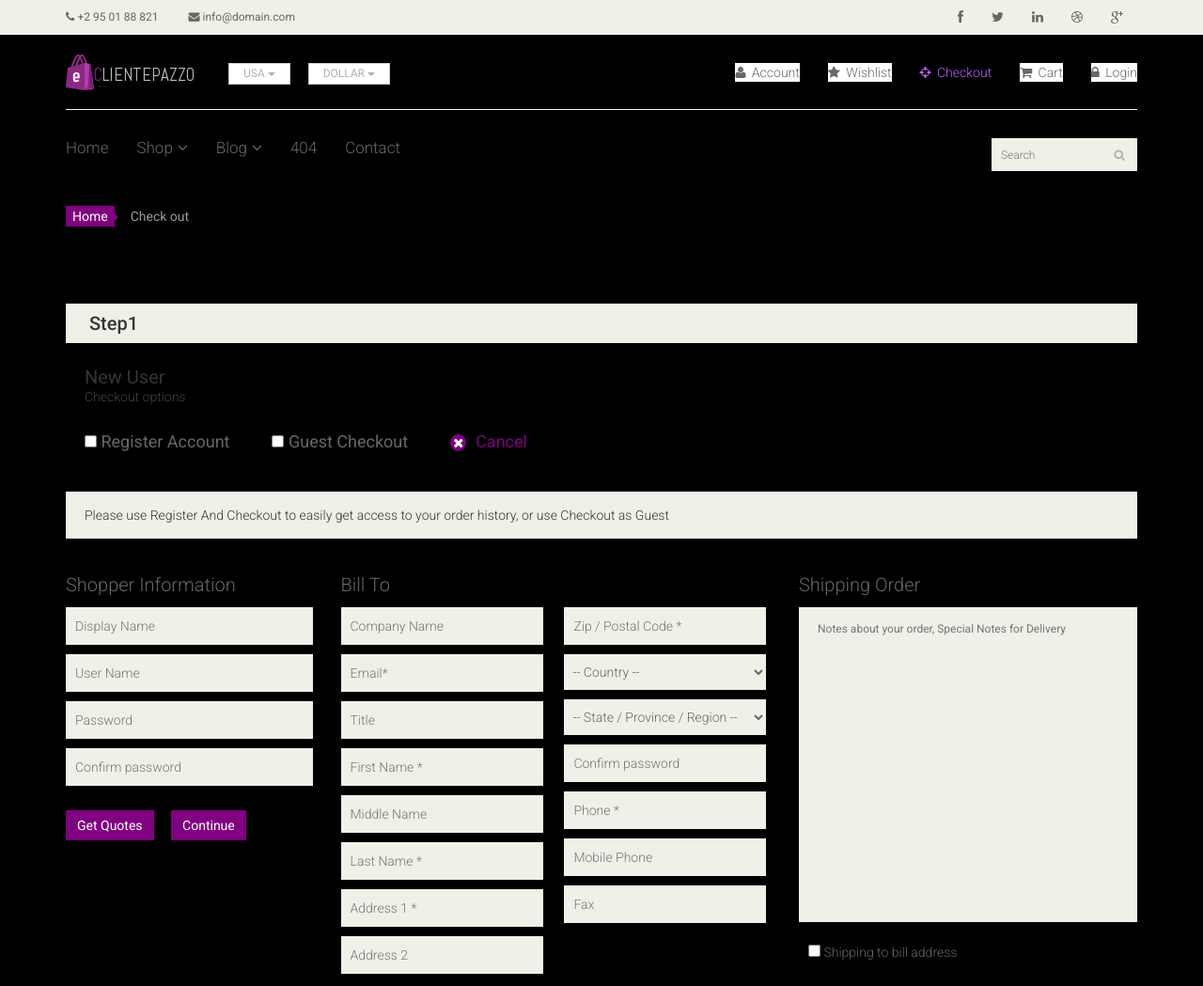
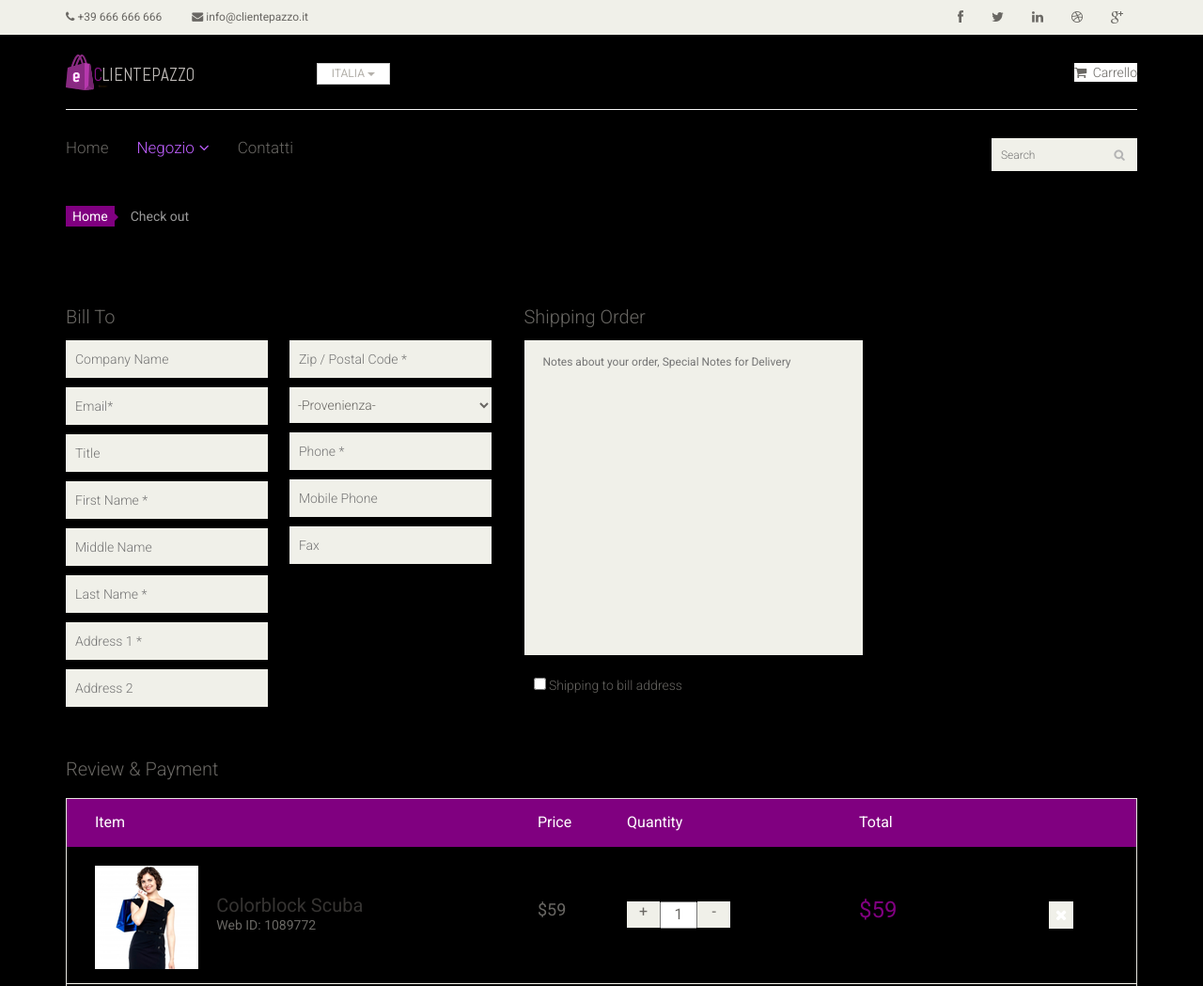
Before and after one commit to danielecracco/ecommerce, a plain HTML site: page checkout.html in a window 1280 px wide. Shown: the top 1049 px of the page at 94% size. Drawn offline with Linux system fonts and the light colour scheme.

Commit message:
Le robe di Ale

```diff
--- a/cart.html
+++ b/cart.html
@@ -9,7 +9,7 @@
     <link href="css/bootstrap.min.css" rel="stylesheet">
     <link href="css/font-awesome.min.css" rel="stylesheet">
     <link href="css/prettyPhoto.css" rel="stylesheet">
-    <link href="css/price-range.css" rel="stylesheet">
+   <!-- <link href="css/price-range.css" rel="stylesheet">-->
     <link href="css/animate.css" rel="stylesheet">
 	<link href="css/main.css" rel="stylesheet">
 	<link href="css/responsive.css" rel="stylesheet">
@@ -25,26 +25,28 @@
 </head><!--/head-->
 
 <body>
-	<header id="header"><!--header-->
-		<div class="header_top"><!--header_top-->
+    <header id="header">
+        <!--header-->
+        <div class="header_top">
+            <!--header_top-->
             <div class="container">
                 <div class="row">
                     <div class="col-sm-6">
                         <div class="contactinfo">
                             <ul class="nav nav-pills">
-								<li><a href=""><i class="fa fa-phone"></i> +2 95 01 88 821</a></li>
-								<li><a href=""><i class="fa fa-envelope"></i> info@domain.com</a></li>
+                                <li><a href="#"><i class="fa fa-phone"></i> +39 666 666 666</a></li>
+                                <li><a href="#"><i class="fa fa-envelope"></i> info@clientepazzo.it</a></li>
                             </ul>
                         </div>
                     </div>
                     <div class="col-sm-6">
                         <div class="social-icons pull-right">
                             <ul class="nav navbar-nav">
-								<li><a href=""><i class="fa fa-facebook"></i></a></li>
-								<li><a href=""><i class="fa fa-twitter"></i></a></li>
-								<li><a href=""><i class="fa fa-linkedin"></i></a></li>
-								<li><a href=""><i class="fa fa-dribbble"></i></a></li>
-								<li><a href=""><i class="fa fa-google-plus"></i></a></li>
+                                <li><a href="#"><i class="fa fa-facebook"></i></a></li>
+                                <li><a href="#"><i class="fa fa-twitter"></i></a></li>
+                                <li><a href="#"><i class="fa fa-linkedin"></i></a></li>
+                                <li><a href="#"><i class="fa fa-dribbble"></i></a></li>
+                                <li><a href="#"><i class="fa fa-google-plus"></i></a></li>
                             </ul>
                         </div>
                     </div>
@@ -52,7 +54,8 @@
             </div>
         </div><!--/header_top-->
 
-		<div class="header-middle"><!--header-middle-->
+        <div class="header-middle">
+            <!--header-middle-->
             <div class="container">
                 <div class="row">
                     <div class="col-sm-4">
@@ -62,35 +65,24 @@
                         <div class="btn-group pull-right">
                             <div class="btn-group">
                                 <button type="button" class="btn btn-default dropdown-toggle usa" data-toggle="dropdown">
-									USA
+                                    ITALIA
                                     <span class="caret"></span>
                                 </button>
                                 <ul class="dropdown-menu">
-									<li><a href="">Canada</a></li>
-									<li><a href="">UK</a></li>
+                                    <li><a href="#">Italia</a></li>
+                                    <li><a href="#">Estero</a></li>
                                 </ul>
                             </div>
 
-							<div class="btn-group">
-								<button type="button" class="btn btn-default dropdown-toggle usa" data-toggle="dropdown">
-									DOLLAR
-									<span class="caret"></span>
-								</button>
-								<ul class="dropdown-menu">
-									<li><a href="">Canadian Dollar</a></li>
-									<li><a href="">Pound</a></li>
-								</ul>
-							</div>
+
                         </div>
                     </div>
                     <div class="col-sm-8">
                         <div class="shop-menu pull-right">
                             <ul class="nav navbar-nav">
-								<li><a href=""><i class="fa fa-user"></i> Account</a></li>
-								<li><a href=""><i class="fa fa-star"></i> Wishlist</a></li>
-								<li><a href="checkout.html"><i class="fa fa-crosshairs"></i> Checkout</a></li>
-								<li><a href="cart.html" class="active"><i class="fa fa-shopping-cart"></i> Cart</a></li>
-								<li><a href="login.html"><i class="fa fa-lock"></i> Login</a></li>
+
+                                <li><a href="cart.html"><i class="fa fa-shopping-cart"></i> Carrello</a></li>
+
                             </ul>
                         </div>
                     </div>
@@ -98,7 +90,8 @@
             </div>
         </div><!--/header-middle-->
 
-		<div class="header-bottom"><!--header-bottom-->
+        <div class="header-bottom">
+            <!--header-bottom-->
             <div class="container">
                 <div class="row">
                     <div class="col-sm-9">
@@ -113,29 +106,20 @@
                         <div class="mainmenu pull-left">
                             <ul class="nav navbar-nav collapse navbar-collapse">
                                 <li><a href="index.html">Home</a></li>
-								<li class="dropdown"><a href="#">Shop<i class="fa fa-angle-down"></i></a>
+                                <li class="dropdown">
+                                    <a href="#" class="active">Negozio<i class="fa fa-angle-down"></i></a>
                                     <ul role="menu" class="sub-menu">
-                                        <li><a href="shop.html">Products</a></li>
-										<li><a href="product-details.html">Product Details</a></li>
-										<li><a href="checkout.html">Checkout</a></li>
-										<li><a href="cart.html" class="active">Cart</a></li>
-										<li><a href="login.html">Login</a></li>
+                                        <li><a href="shop.html" class="active">Abbigliamento</a></li> <!-- cambiare nome file -->
+                                        <li><a href="antiquariato.html">Antiquariato</a></li>  <!-- cambiare nome file -->
                                     </ul>
                                 </li>
-								<li class="dropdown"><a href="#">Blog<i class="fa fa-angle-down"></i></a>
-                                    <ul role="menu" class="sub-menu">
-                                        <li><a href="blog.html">Blog List</a></li>
-										<li><a href="blog-single.html">Blog Single</a></li>
-                                    </ul>
-                                </li>
-								<li><a href="404.html">404</a></li>
-								<li><a href="contact-us.html">Contact</a></li>
+                                <li><a href="contact-us.html">Contatti</a></li>
                             </ul>
                         </div>
                     </div>
                     <div class="col-sm-3">
                         <div class="search_box pull-right">
-							<input type="text" placeholder="Search"/>
+                            <input type="text" placeholder="Search" />
                         </div>
                     </div>
                 </div>
@@ -316,7 +300,7 @@
 							<li>Total <span>$61</span></li>
 						</ul>
 							<a class="btn btn-default update" href="">Update</a>
-							<a class="btn btn-default check_out" href="">Check Out</a>
+							<a class="btn btn-default check_out" href="checkout.html">Check Out</a>
 					</div>
 				</div>
 			</div>
--- a/checkout.html
+++ b/checkout.html
@@ -25,26 +25,28 @@
 </head><!--/head-->
 
 <body>
-	<header id="header"><!--header-->
-		<div class="header_top"><!--header_top-->
+    <header id="header">
+        <!--header-->
+        <div class="header_top">
+            <!--header_top-->
             <div class="container">
                 <div class="row">
                     <div class="col-sm-6">
                         <div class="contactinfo">
                             <ul class="nav nav-pills">
-								<li><a href=""><i class="fa fa-phone"></i> +2 95 01 88 821</a></li>
-								<li><a href=""><i class="fa fa-envelope"></i> info@domain.com</a></li>
+                                <li><a href="#"><i class="fa fa-phone"></i> +39 666 666 666</a></li>
+                                <li><a href="#"><i class="fa fa-envelope"></i> info@clientepazzo.it</a></li>
                             </ul>
                         </div>
                     </div>
                     <div class="col-sm-6">
                         <div class="social-icons pull-right">
                             <ul class="nav navbar-nav">
-								<li><a href=""><i class="fa fa-facebook"></i></a></li>
-								<li><a href=""><i class="fa fa-twitter"></i></a></li>
-								<li><a href=""><i class="fa fa-linkedin"></i></a></li>
-								<li><a href=""><i class="fa fa-dribbble"></i></a></li>
-								<li><a href=""><i class="fa fa-google-plus"></i></a></li>
+                                <li><a href="#"><i class="fa fa-facebook"></i></a></li>
+                                <li><a href="#"><i class="fa fa-twitter"></i></a></li>
+                                <li><a href="#"><i class="fa fa-linkedin"></i></a></li>
+                                <li><a href="#"><i class="fa fa-dribbble"></i></a></li>
+                                <li><a href="#"><i class="fa fa-google-plus"></i></a></li>
                             </ul>
                         </div>
                     </div>
@@ -52,7 +54,8 @@
             </div>
         </div><!--/header_top-->
 
-		<div class="header-middle"><!--header-middle-->
+        <div class="header-middle">
+            <!--header-middle-->
             <div class="container">
                 <div class="row">
                     <div class="col-sm-4">
@@ -62,35 +65,24 @@
                         <div class="btn-group pull-right">
                             <div class="btn-group">
                                 <button type="button" class="btn btn-default dropdown-toggle usa" data-toggle="dropdown">
-									USA
+                                    ITALIA
                                     <span class="caret"></span>
                                 </button>
                                 <ul class="dropdown-menu">
-									<li><a href="">Canada</a></li>
-									<li><a href="">UK</a></li>
+                                    <li><a href="#">Italia</a></li>
+                                    <li><a href="#">Estero</a></li>
                                 </ul>
                             </div>
 
-							<div class="btn-group">
-								<button type="button" class="btn btn-default dropdown-toggle usa" data-toggle="dropdown">
-									DOLLAR
-									<span class="caret"></span>
-								</button>
-								<ul class="dropdown-menu">
-									<li><a href="">Canadian Dollar</a></li>
-									<li><a href="">Pound</a></li>
-								</ul>
-							</div>
+
                         </div>
                     </div>
                     <div class="col-sm-8">
                         <div class="shop-menu pull-right">
                             <ul class="nav navbar-nav">
-								<li><a href=""><i class="fa fa-user"></i> Account</a></li>
-								<li><a href=""><i class="fa fa-star"></i> Wishlist</a></li>
-								<li><a href="checkout.html" class="active"><i class="fa fa-crosshairs"></i> Checkout</a></li>
-								<li><a href="cart.html"><i class="fa fa-shopping-cart"></i> Cart</a></li>
-								<li><a href="login.html"><i class="fa fa-lock"></i> Login</a></li>
+
+                                <li><a href="cart.html"><i class="fa fa-shopping-cart"></i> Carrello</a></li>
+
                             </ul>
                         </div>
                     </div>
@@ -98,7 +90,8 @@
             </div>
         </div><!--/header-middle-->
 
-		<div class="header-bottom"><!--header-bottom-->
+        <div class="header-bottom">
+            <!--header-bottom-->
             <div class="container">
                 <div class="row">
                     <div class="col-sm-9">
@@ -113,29 +106,20 @@
                         <div class="mainmenu pull-left">
                             <ul class="nav navbar-nav collapse navbar-collapse">
                                 <li><a href="index.html">Home</a></li>
-								<li class="dropdown"><a href="#">Shop<i class="fa fa-angle-down"></i></a>
+                                <li class="dropdown">
+                                    <a href="#" class="active">Negozio<i class="fa fa-angle-down"></i></a>
                                     <ul role="menu" class="sub-menu">
-                                        <li><a href="shop.html">Products</a></li>
-										<li><a href="product-details.html">Product Details</a></li>
-										<li><a href="checkout.html" class="active">Checkout</a></li>
-										<li><a href="cart.html">Cart</a></li>
-										<li><a href="login.html">Login</a></li>
+                                        <li><a href="shop.html" class="active">Abbigliamento</a></li> <!-- cambiare nome file -->
+                                        <li><a href="antiquariato.html">Antiquariato</a></li>  <!-- cambiare nome file -->
                                     </ul>
                                 </li>
-								<li class="dropdown"><a href="#">Blog<i class="fa fa-angle-down"></i></a>
-                                    <ul role="menu" class="sub-menu">
-                                        <li><a href="blog.html">Blog List</a></li>
-										<li><a href="blog-single.html">Blog Single</a></li>
-                                    </ul>
-                                </li>
-								<li><a href="404.html">404</a></li>
-								<li><a href="contact-us.html">Contact</a></li>
+                                <li><a href="contact-us.html">Contatti</a></li>
                             </ul>
                         </div>
                     </div>
                     <div class="col-sm-3">
                         <div class="search_box pull-right">
-							<input type="text" placeholder="Search"/>
+                            <input type="text" placeholder="Search" />
                         </div>
                     </div>
                 </div>
@@ -147,49 +131,14 @@
 		<div class="container">
 			<div class="breadcrumbs">
 				<ol class="breadcrumb">
-				  <li><a href="#">Home</a></li>
+				  <li><a href="index.html">Home</a></li>
 				  <li class="active">Check out</li>
 				</ol>
 			</div><!--/breadcrums-->
 
-			<div class="step-one">
-				<h2 class="heading">Step1</h2>
-			</div>
-			<div class="checkout-options">
-				<h3>New User</h3>
-				<p>Checkout options</p>
-				<ul class="nav">
-					<li>
-						<label><input type="checkbox"> Register Account</label>
-					</li>
-					<li>
-						<label><input type="checkbox"> Guest Checkout</label>
-					</li>
-					<li>
-						<a href=""><i class="fa fa-times"></i>Cancel</a>
-					</li>
-				</ul>
-			</div><!--/checkout-options-->
-
-			<div class="register-req">
-				<p>Please use Register And Checkout to easily get access to your order history, or use Checkout as Guest</p>
-			</div><!--/register-req-->
 
 			<div class="shopper-informations">
 				<div class="row">
-					<div class="col-sm-3">
-						<div class="shopper-info">
-							<p>Shopper Information</p>
-							<form>
-								<input type="text" placeholder="Display Name">
-								<input type="text" placeholder="User Name">
-								<input type="password" placeholder="Password">
-								<input type="password" placeholder="Confirm password">
-							</form>
-							<a class="btn btn-primary" href="">Get Quotes</a>
-							<a class="btn btn-primary" href="">Continue</a>
-						</div>
-					</div>
 					<div class="col-sm-5 clearfix">
 						<div class="bill-to">
 							<p>Bill To</p>
@@ -209,28 +158,16 @@
 								<form>
 									<input type="text" placeholder="Zip / Postal Code *">
 									<select>
-										<option>-- Country --</option>
-										<option>United States</option>
-										<option>Bangladesh</option>
-										<option>UK</option>
-										<option>India</option>
-										<option>Pakistan</option>
-										<option>Ucrane</option>
-										<option>Canada</option>
-										<option>Dubai</option>
+                                        <option>-Provenienza-</option>
+										<option>Italia</option>
+										<option>Estero</option>
 									</select>
-									<select>
-										<option>-- State / Province / Region --</option>
-										<option>United States</option>
-										<option>Bangladesh</option>
-										<option>UK</option>
-										<option>India</option>
-										<option>Pakistan</option>
-										<option>Ucrane</option>
-										<option>Canada</option>
-										<option>Dubai</option>
+                                    <select id="regione" hidden="true"></select>
+                                    <select id="TipoSped" hidden="true">
+                                        <option>-Spedizione-</option>
+                                        <option>Normale</option>
+                                        <option>Express</option>
                                     </select>
-									<input type="password" placeholder="Confirm password">
 									<input type="text" placeholder="Phone *">
 									<input type="text" placeholder="Mobile Phone">
 									<input type="text" placeholder="Fax">
```
Lines whose indentation alone changed are shown as unchanged.
